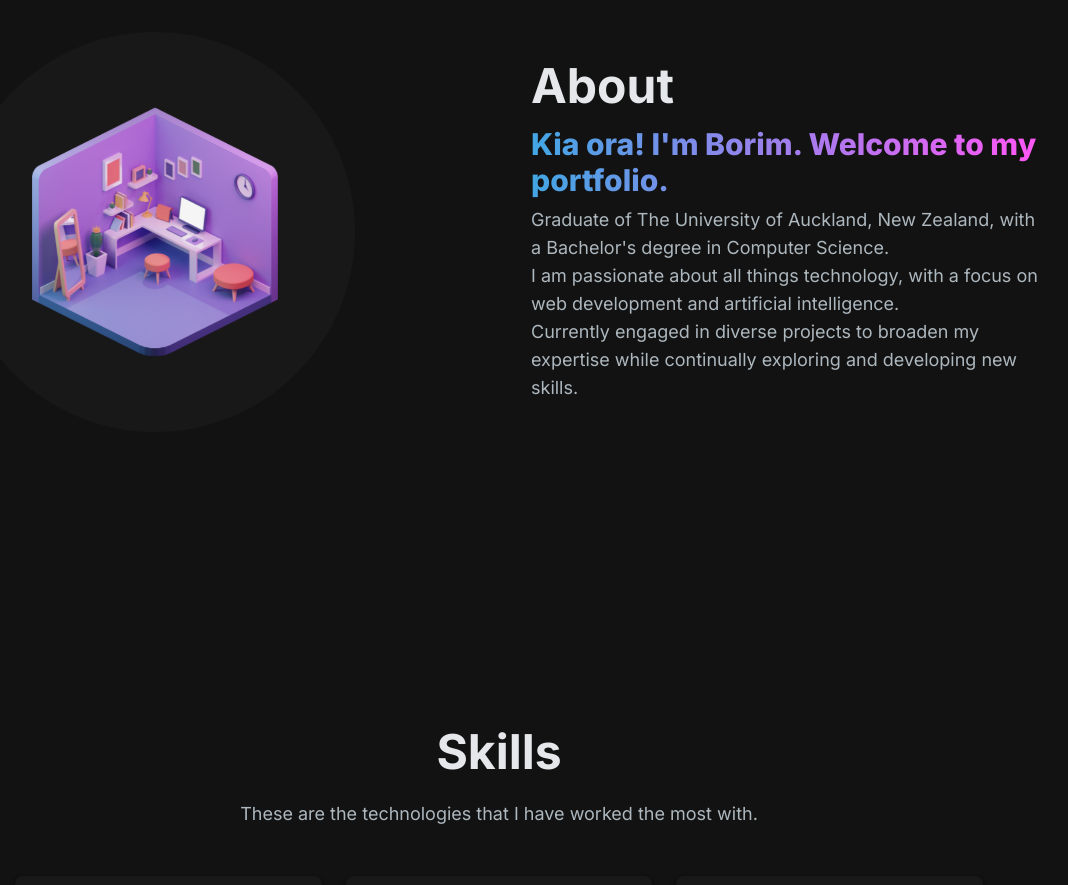
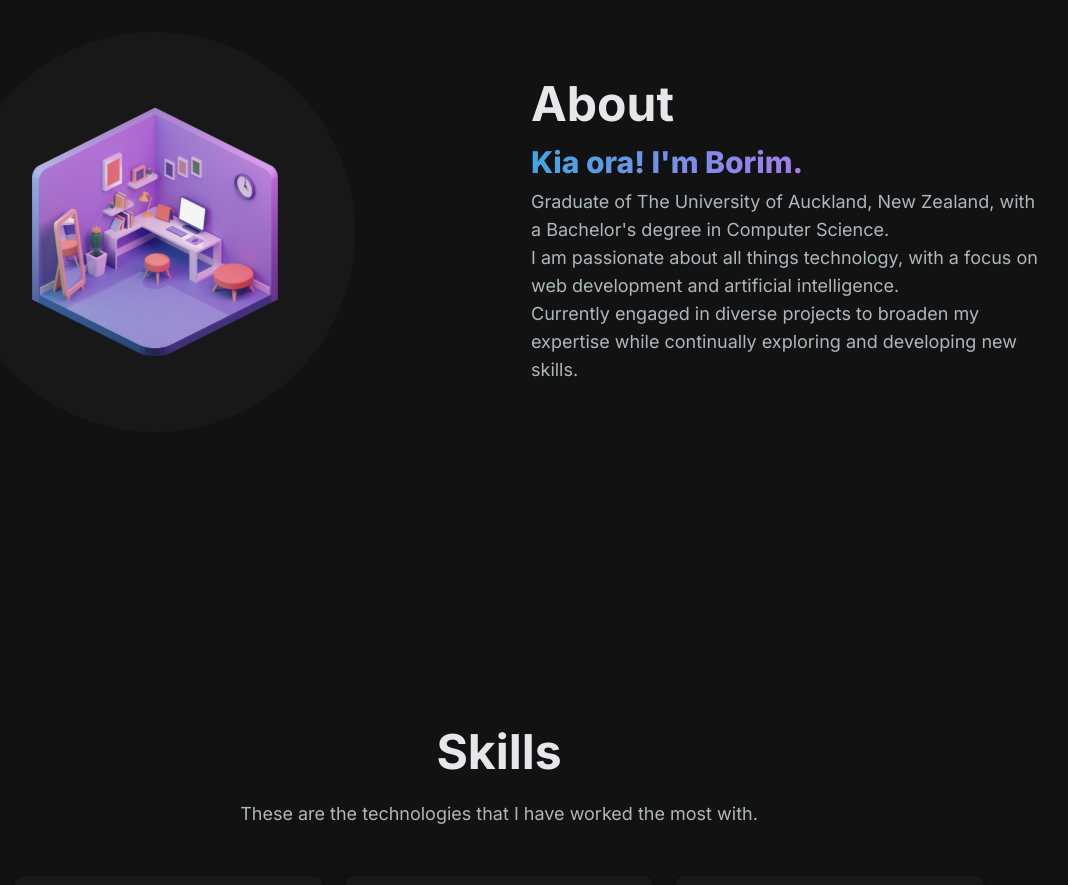
Before and after one commit to bjan816/Portfolio-Borim, a Next.js app: page / in a window 1280 px wide. Shown: the part 1080-1965 px from the top of the page, without its empty margins (141-1209 px from the left). Built offline with nearby package versions, Linux system fonts and the light colour scheme.

Commit message:
Update AboutSection

```diff
--- a/src/app/components/AboutSection.jsx
+++ b/src/app/components/AboutSection.jsx
@@ -82,7 +82,7 @@ const AboutSection = () => {
                         About
                     </h2>
                     <h3 className='text-xl sm:text-2xl mb-2 lg:text-3xl font-extrabold text-transparent bg-clip-text bg-gradient-to-r from-[#42A6E3] to-[#FF56F6] hover:from-[#FF56F6] hover:to-[#42A6E3]'>
-                        Kia ora! I&apos;m Borim. Welcome to my portfolio.
+                        Kia ora! I&apos;m Borim.
                     </h3>
                     <p className='text-base lg:text-lg text-[#ADB7BE]'>
                         Graduate of The University of Auckland, New Zealand, with a Bachelor&apos;s degree in Computer Science. <br></br>
```
